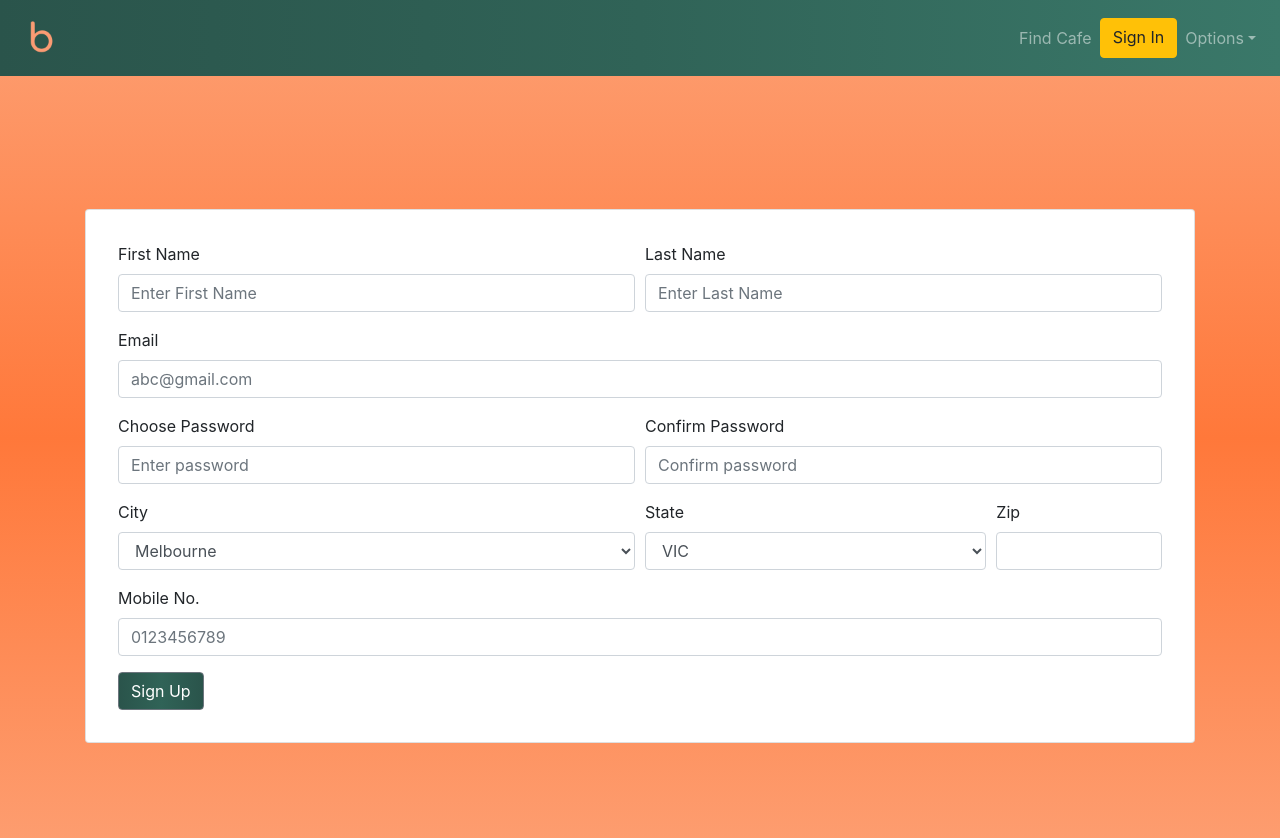
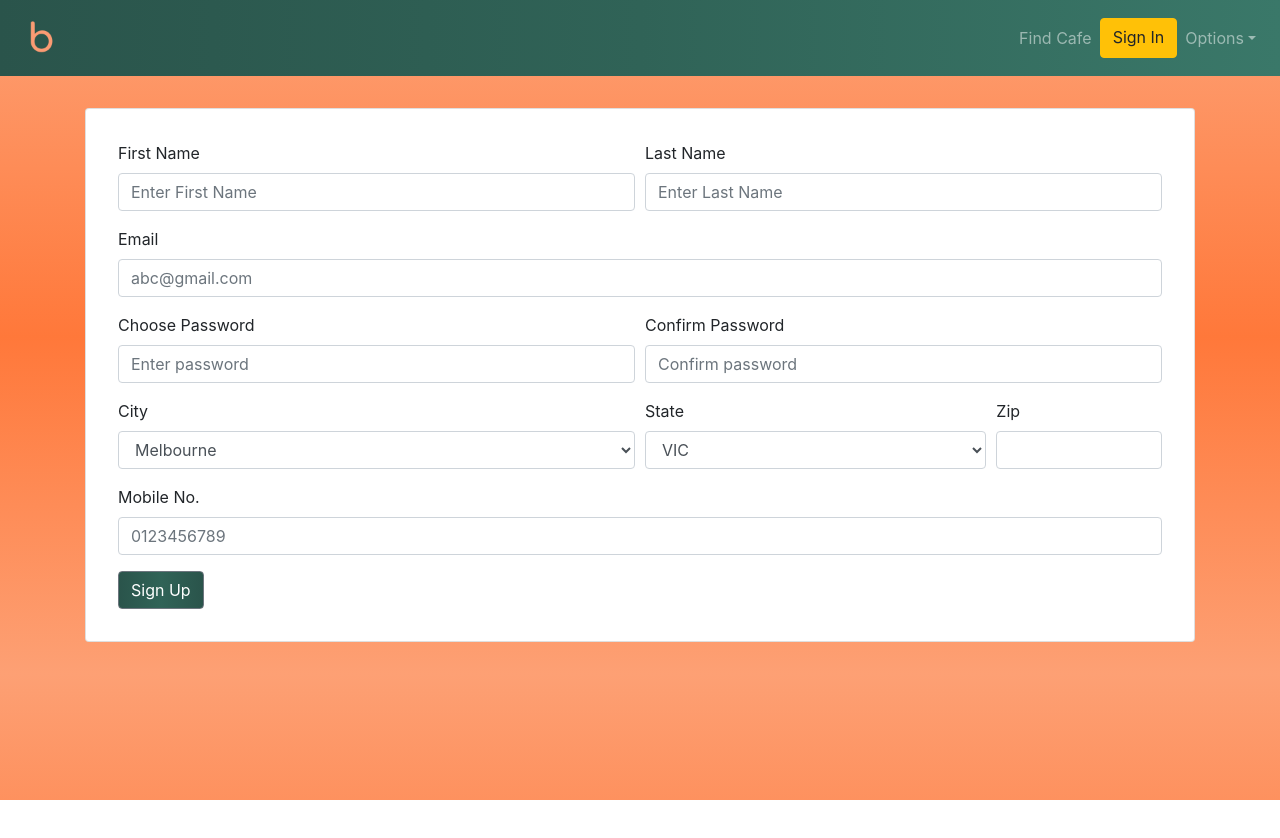
Before and after one commit to Hammadtahir7/Brewd-Web-App, a React (Create React App) app in the folder client/: page /signup in a window 1280 px wide. Shown: the top 838 px of the page. After the commit the page ends 800 px from the top, so only its background shows below. Built offline with nearby package versions, Linux system fonts and the light colour scheme; what google-maps-react would draw is missing.

Commit message:
admin page addition

```diff
--- a/client/src/App.js
+++ b/client/src/App.js
@@ -70,17 +70,17 @@ class App extends Component {
             <Row>
           <Form onSubmit={this.handleSubmit.bind(this)}>
             <Row>
-          <Col sm={{ size: 2, offset: 3}}>
+          <Col className="select" sm={{ size: 2, offset: 3}}>
             <Input className="input1" type="select" innerRef={(coff) => (this.coff= coff)}>
               {roaster}
             </Input>
             </Col>
-            <Col xs="2">
+            <Col className="select" sm={{ size: 2}}>
             <Input className="input1"  type="select" innerRef={(milk) => (this.milk= milk)}>
               {milk}
             </Input>
           </Col>
-            <Col xs="2">
+            <Col className="select" sm={{ size: 2}}>
               <Button className="butt" block type="submit">Find Cafes</Button>
               </Col>
               </Row>
@@ -108,7 +108,7 @@ class App extends Component {
         </Row>
         <Row className="row2">
           <Col>
-        <Map style={{width: "97%"}}google={this.props.google}
+        <Map style={{height: "100%", width: "97%"}}google={this.props.google}
           center={{lat: -37.82, lng: 144.95}}
           zoom={10}>
           {loc}
--- a/client/src/Usertype.js
+++ b/client/src/Usertype.js
@@ -16,8 +16,8 @@ class Usertype extends Component {
         <hr className="my-2" />
         <p>Please Confirm.</p>
           <Row>
-          <Col sm={{ size: 3, offset: 3 }}><Link to="/signup" style={{ textDecoration: 'none' }}><Button size="lg" block className="butt">New User</Button></Link></Col>
-          <Col sm={{ size: 3}}><Link to="/login" style={{ textDecoration: 'none' }}><Button size="lg" block className="butt">Registered User</Button></Link></Col>
+          <Col className="select" sm={{ size: 3, offset: 3 }}><Link to="/signup" style={{ textDecoration: 'none' }}><Button size="lg" block className="butt">New User</Button></Link></Col>
+          <Col className="select" sm={{ size: 3}}><Link to="/login" style={{ textDecoration: 'none' }}><Button size="lg" block className="butt">Registered User</Button></Link></Col>
           </Row>
       </Jumbotron>
       </Col>
--- a/client/src/styles.css
+++ b/client/src/styles.css
@@ -7,17 +7,15 @@ body{
   width: 100vw;
   display: table;
 }
-.user-login {
 
-  height: 100vh;
-  width: 100vw;
-
+.user-signup {
+  padding-top: 2em;
+  padding-bottom: 2em;
 }
-.user-signup {
-  height: 100vh;
-  width: 100vw;
+.admin{
+  padding-top: 2em;
+  padding-bottom: 2em;
 }
-
 
 .search-cafe{
   height: 100vh;
@@ -43,7 +41,6 @@ body{
 
 Form{
   width: 100%;
-  display: inline;
 }
 
 .row2{
@@ -82,3 +79,7 @@ Img{
 .input1{
   color:#2a544b ;
 }
+
+.select{
+  padding-bottom: 0.5em;
+}
```
